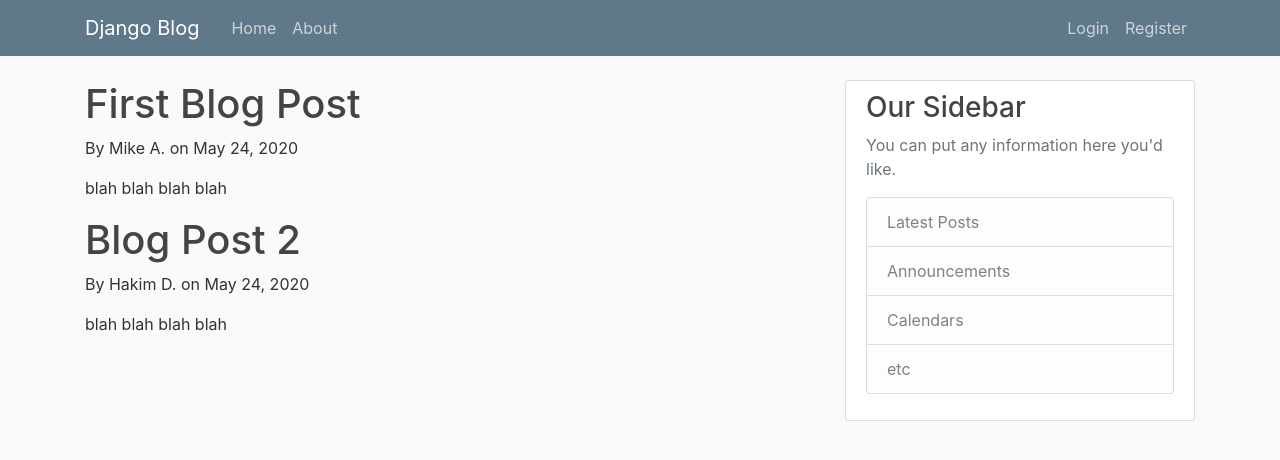
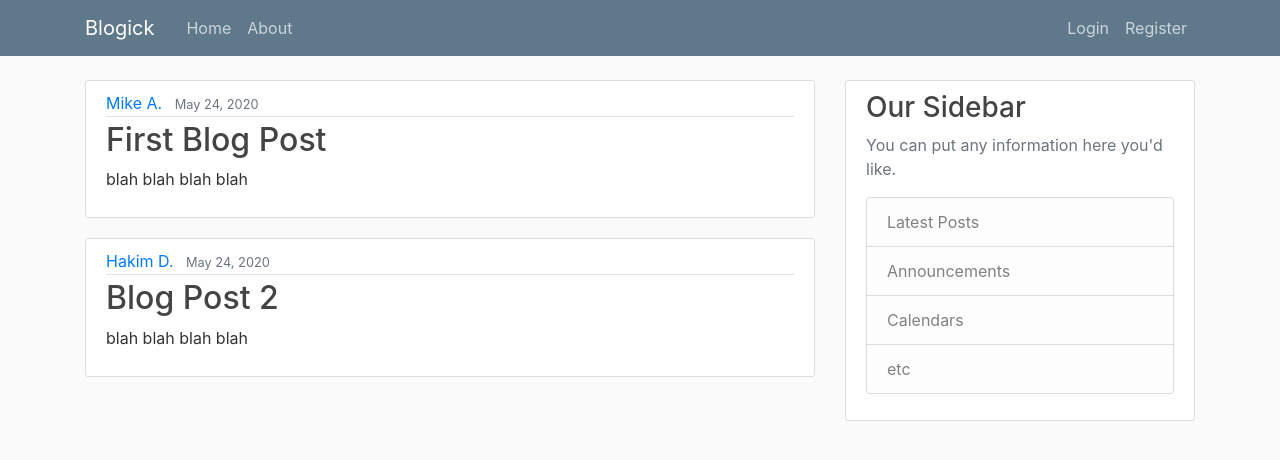
Before and after one commit to MalikMAlna/blogick, a Django app: page / in a window 1280 px wide. Shown: the top 460 px of the page. Run offline with Django 3.2, Linux system fonts and the light colour scheme; some libraries are stand-ins or nearby versions.

Commit message:
Adding code snippets to make base.html look pretty

```diff
--- a/blog/templates/blog/base.html
+++ b/blog/templates/blog/base.html
@@ -32,7 +32,7 @@
     <header class="site-header">
       <nav class="navbar navbar-expand-md navbar-dark bg-steel fixed-top">
         <div class="container">
-          <a class="navbar-brand mr-4" href="/">Django Blog</a>
+          <a class="navbar-brand mr-4" href="/">Blogick</a>
           <button
             class="navbar-toggler"
             type="button"
--- a/blog/templates/blog/home.html
+++ b/blog/templates/blog/home.html
@@ -1,8 +1,15 @@
 {%extends "blog/base.html"%}
 {%block content%}
-    {%for post in posts%}
-    <h1>{{post.title}}</h1>
-    <p>By {{post.author}} on {{post.date_posted}}</p>
-    <p>{{post.content}}</p>
-    {%endfor%}
+{%for post in posts%}
+<article class="media content-section">
+  <div class="media-body">
+    <div class="article-metadata">
+      <a class="mr-2" href="#">{{ post.author }}</a>
+      <small class="text-muted">{{ post.date_posted }}</small>
+    </div>
+    <h2><a class="article-title" href="#">{{ post.title }}</a></h2>
+    <p class="article-content">{{ post.content }}</p>
+  </div>
+</article>
+{%endfor%}
 {% endblock content %}
```
